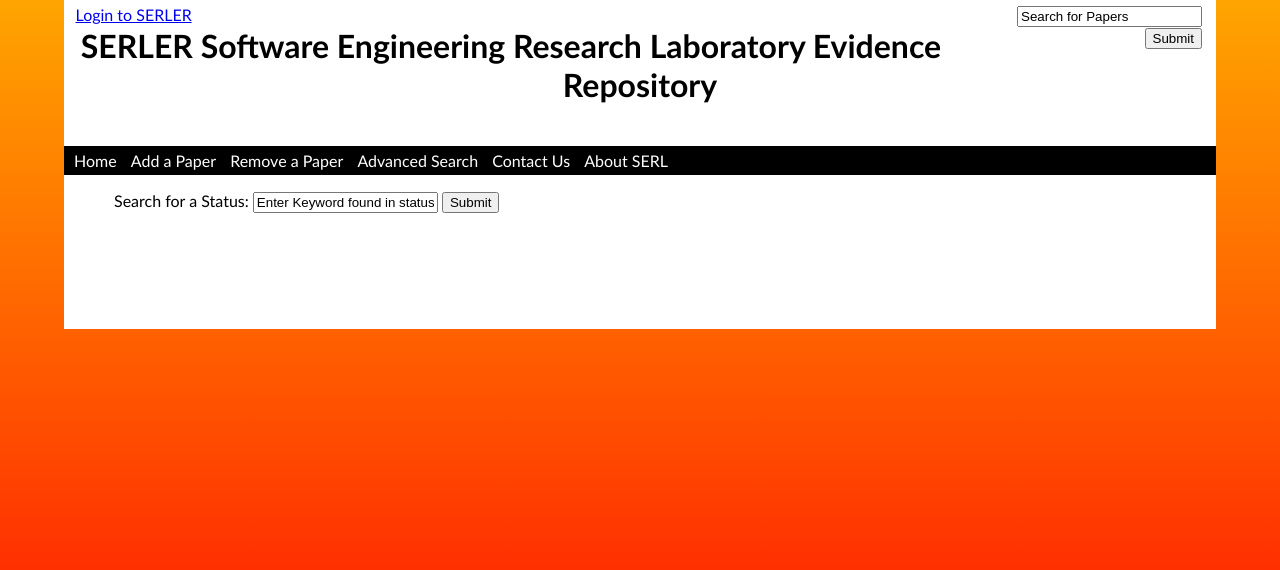
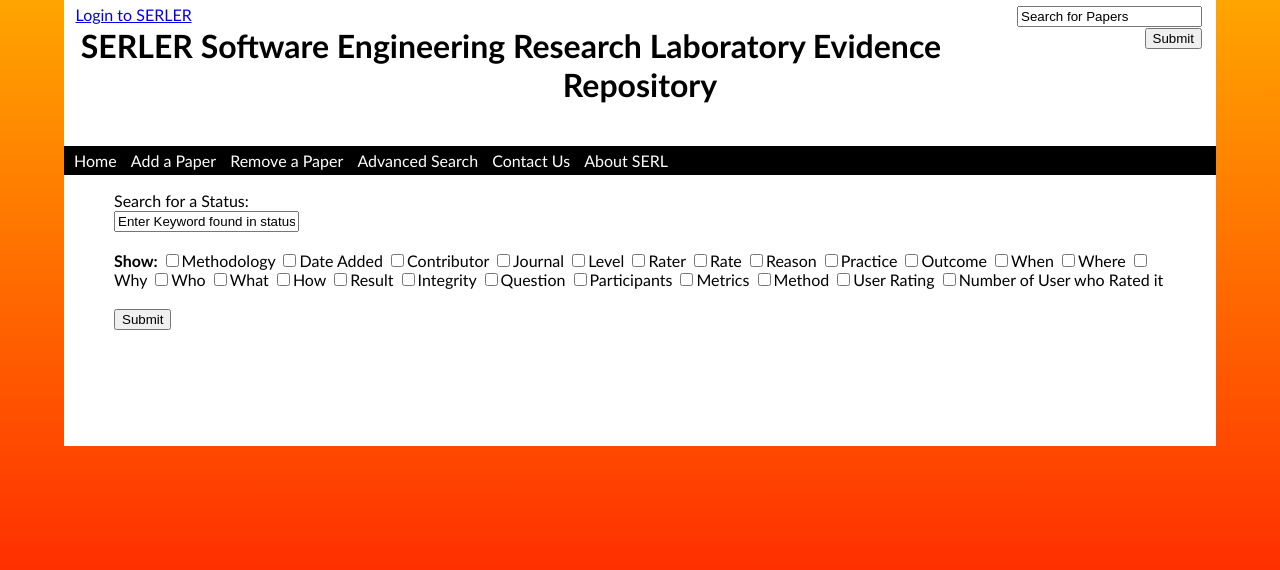
Before and after one commit to 1smith/AUTSE2015SE-ryan-DROP-TABLE, a PHP site: page /searchstatusform.php in a window 1280 px wide. Shown: the top 570 px of the page. Run offline with PHP 8.4, Linux system fonts and the light colour scheme.

Commit message:
Put the before stuff in

```diff
--- a/serler/searchstatusform.php
+++ b/serler/searchstatusform.php
@@ -27,7 +27,7 @@
 
 	<form id="search" action = "searchstatusprocess.php" method = "get">
 
-	Search for a Status:
+	Search for a Status:<br>
 	<input type="text" value="Enter Keyword found in status"
 		onblur="if(this.value == '') {
 		this.value = 'Enter Keyword found in status'; }"
@@ -35,7 +35,39 @@
 		 this.value = '';
 		}"
 	name="input">
-	<input type="Submit" name="button">
+	<br><br><Strong>Show: </Strong>
+		<input type="checkbox" value="1" name="methodology"/>Methodology
+		<input type="checkbox" value="1" name="date_added"/>Date Added
+
+		<input type="checkbox" value="1" name="contributor"/>Contributor
+		<input type="checkbox" value="1" name="journal"/>Journal
+
+		<input type="checkbox" value="1" name="level"/>Level
+		<input type="checkbox" value="1" name="rater"/>Rater
+		<input type="checkbox" value="1" name="rate"/>Rate
+		<input type="checkbox" value="1" name="reason"/>Reason
+		<input type="checkbox" value="1" name="practice"/>Practice
+
+		<input type="checkbox" value="1" name="outcome"/>Outcome
+		<input type="checkbox" value="1" name="when"/>When
+		<input type="checkbox" value="1" name="where"/>Where
+		<input type="checkbox" value="1" name="why"/>Why
+		<input type="checkbox" value="1" name="who"/>Who
+
+		<input type="checkbox" value="1" name="what"/>What
+		<input type="checkbox" value="1" name="how"/>How
+		<input type="checkbox" value="1" name="result"/>Result
+		<input type="checkbox" value="1" name="integrity"/>Integrity
+		<input type="checkbox" value="1" name="question"/>Question
+
+		<input type="checkbox" value="1" name="participants"/>Participants
+		<input type="checkbox" value="1" name="metrics"/>Metrics
+		<input type="checkbox" value="1" name="method"/>Method
+		<input type="checkbox" value="1" name="rating"/>User Rating
+		<input type="checkbox" value="1" name="numberofratings"/>Number of User who Rated it
+
+		<br><br>
+		<input type="submit">
 	</form>
 
 	</p>
```
